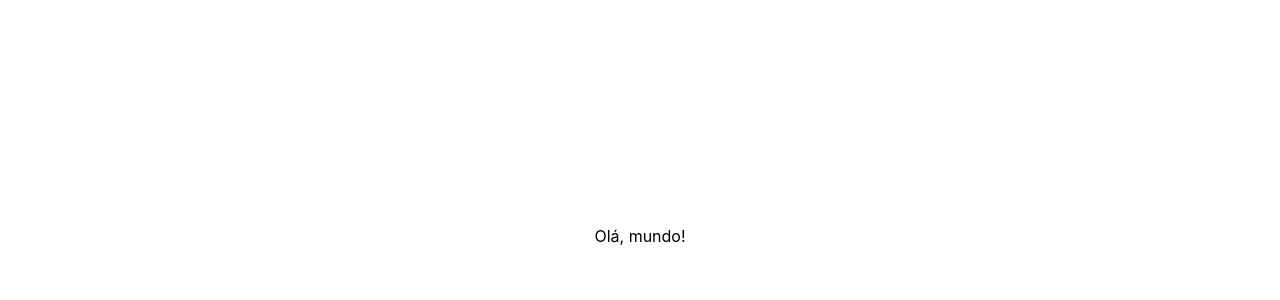
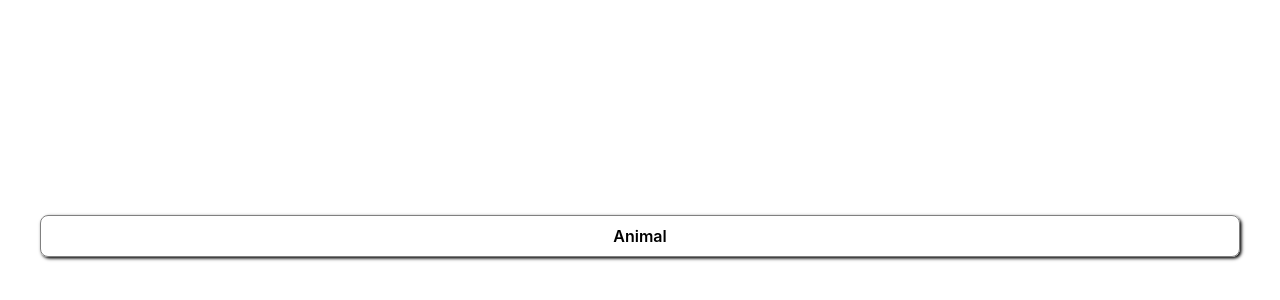
Before and after one commit to ufjf-dcc207/ufjf-dcc207-2024-3-a-atv03-VanessaTrajano, a React (Vite) app: page / in a window 1280 px wide. Shown: the part 164-464 px from the top of the page. Built offline with nearby package versions, Linux system fonts and the light colour scheme.

Commit message:
Adiciona animal

```diff
--- /dev/null
+++ b/src/Animal.css
@@ -0,0 +1,7 @@
+.animal {
+  border: 1px solid grey;
+  border-radius: 0.5em;
+  padding: 0.5em;
+  font-weight: 600;
+  box-shadow: 0.1em 0.1em 0.2em;
+}
--- /dev/null
+++ b/src/Animal.tsx
@@ -0,0 +1,7 @@
+import "./Animal.css";
+
+function Animal() {
+  return <div className="animal">Animal</div>;
+}
+
+export default Animal;
--- a/src/App.tsx
+++ b/src/App.tsx
@@ -1,7 +1,12 @@
 import "./App.css";
+import Animal from "./Animal";
 
 function App() {
-  return <div className="app">Olá, mundo!</div>;
+  return (
+    <div className="app">
+      <Animal />
+    </div>
+  );
 }
 
 export default App;
```
